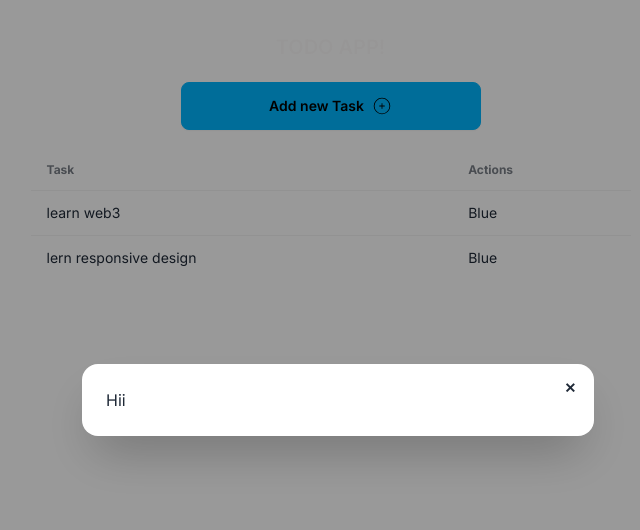
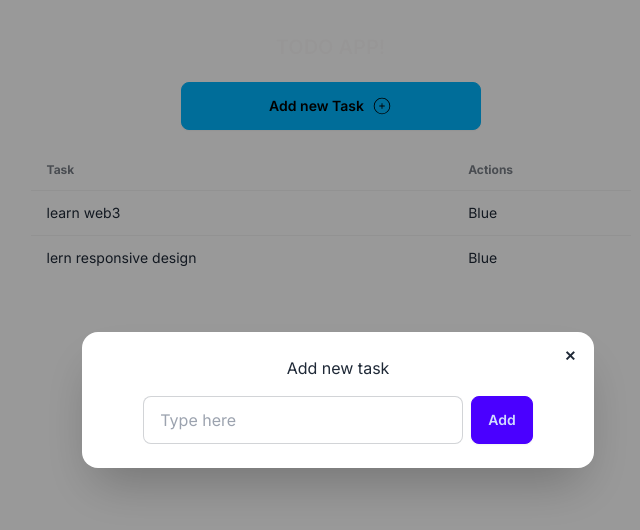
Before and after one commit to Tausif4171/nextjs-todo-app, a Next.js app: page / in a window 1280 px wide. Both pictures are taken after a click on the button "Add new Task". Shown: the top 530 px of the page, without its empty margins (302-942 px from the left). Built offline with nearby package versions, Linux system fonts and the light colour scheme; data requests are answered from the project's data file.

Commit message:
basic form created for handling todo value

```diff
--- a/app/components/AddTask.tsx
+++ b/app/components/AddTask.tsx
@@ -1,20 +1,35 @@
 "use client"
 
-import React, { useState } from 'react'
+import React, { FormEventHandler, useState } from 'react'
 import { CiCirclePlus } from "react-icons/ci";
 import Modal from './Modal';
 
 
 function AddTask() {
     const [showModal, setShowModal] = useState<boolean>(false);
+    const [todoValue, setTodoValue] = useState<string>('');
+
+    const handleAddTodo: React.FormEventHandler<HTMLFormElement> = (e) => {
+        e.preventDefault();
+        console.log(todoValue)
+        setShowModal(false)
+    }
     return (
         <div className='my-[20px]'>
             <button onClick={() => setShowModal(true)} className="btn btn-info w-[300px]">Add new Task <CiCirclePlus size={20} /></button>
 
             <Modal showModal={showModal} setShowModal={setShowModal}>
-                <div>
-                    Hii
-                </div>
+
+                <form onSubmit={handleAddTodo}>
+                    <div>
+                        <h1 className=' text-center'>Add new task</h1>
+                        <div className='flex gap-2 justify-center mt-4'>
+                            <input name={todoValue} onChange={(e) => setTodoValue(e.target.value)} type="text" placeholder="Type here" className="input input-bordered w-full max-w-xs" />
+                            <button className="btn btn-primary">Add</button>
+                        </div>
+                    </div>
+                </form>
+
             </Modal>
         </div>
     )
```
